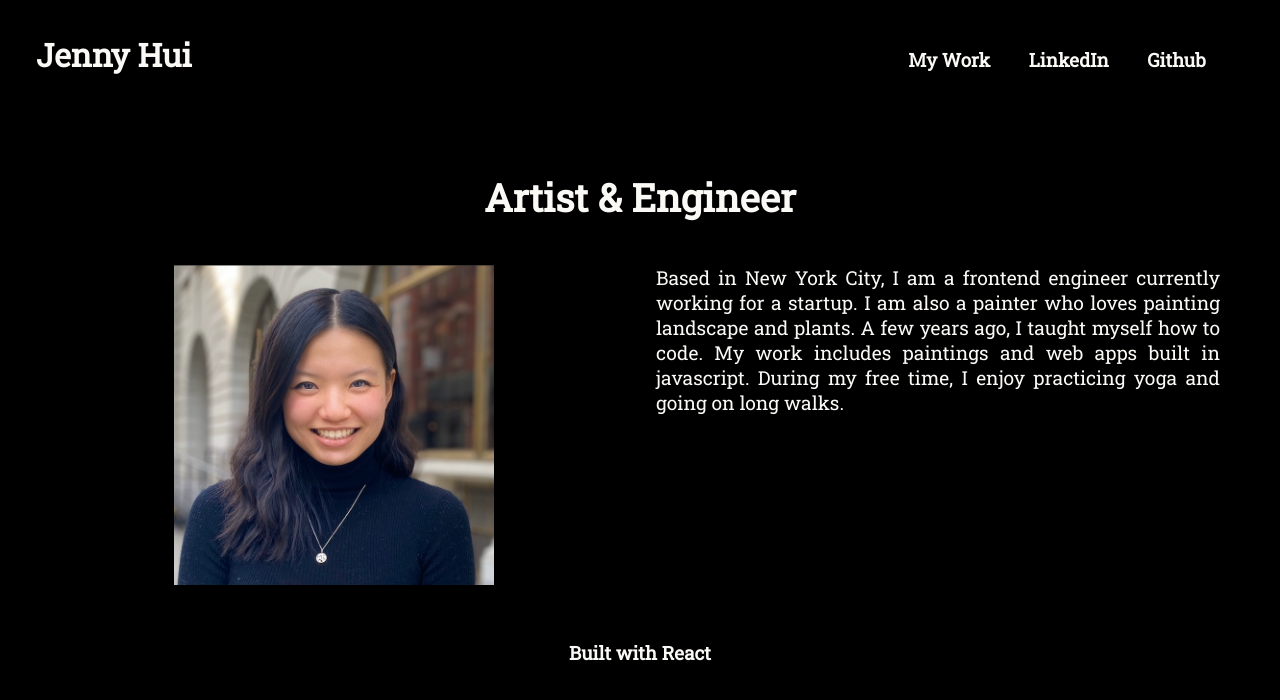
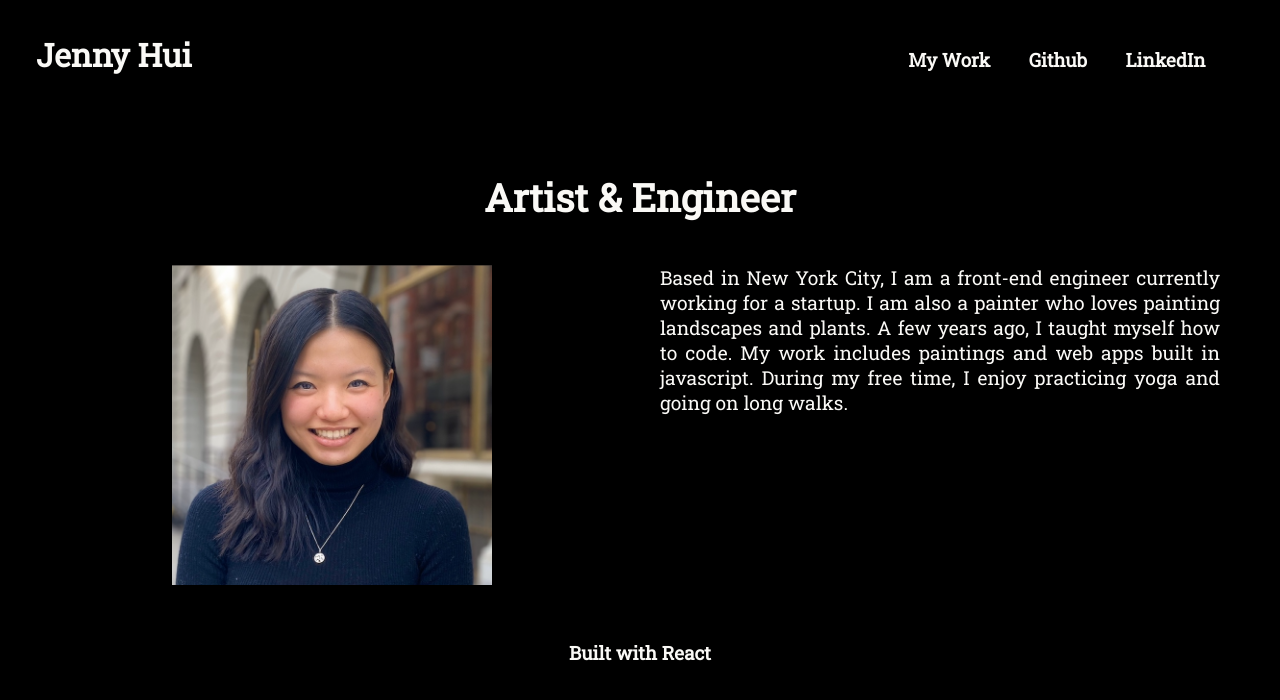
Before and after one commit to jennyhuii/personal-website, a React (Create React App) app: page / in a window 1280 px wide. Shown: the top 700 px of the page. Built offline with nearby package versions, Linux system fonts and the light colour scheme.

Commit message:
color changes

```diff
--- a/src/components/Header.jsx
+++ b/src/components/Header.jsx
@@ -79,8 +79,8 @@ const Header = () => {
             <StyledHomeLink to="/"><h1>Jenny Hui</h1></StyledHomeLink>
             <StyledList>
                 <StyledListItem><StyledLink to="/my-work"><h3>My Work</h3></StyledLink></StyledListItem>
+                <StyledListItem><StyledAnchor href='https://www.github.com/jennyhuii'><h3>Github</h3></StyledAnchor></StyledListItem>
                 <StyledListItem><StyledAnchor href='https://www.linkedin.com/in/jennyhui93'><h3>LinkedIn</h3></StyledAnchor></StyledListItem>
-                <StyledListItem><StyledAnchor href='https://www.github.com/jennyhuii'><h3>Github</h3></StyledAnchor></StyledListItem>
             </StyledList>
         </StyledHeaderContainer>
     )
--- a/src/constants/Styles.jsx
+++ b/src/constants/Styles.jsx
@@ -24,7 +24,7 @@ export const StyledContentContainer = styled.div`
     max-width: 1200px;
     margin: 0 auto;
     display: grid;
-    grid-gap: 1.5rem;
+    grid-gap: 2rem;
     grid-template-columns: repeat(2, 1fr);
 `
 
--- a/src/pages/Home.jsx
+++ b/src/pages/Home.jsx
@@ -20,8 +20,8 @@ const Home = () => {
             <StyledContentContainer>
                 <AlignCenterContainer><StyledImage src={Headshot} height={'20rem'} /></AlignCenterContainer>
                 <StyledText>
-                    Based in New York City, I am a frontend engineer currently working for a startup.
-                    I am also a painter who loves painting landscape and plants.
+                    Based in New York City, I am a front-end engineer currently working for a startup.
+                    I am also a painter who loves painting landscapes and plants.
                     A few years ago, I taught myself how to code.
                     My work includes paintings and web apps built in javascript.
                     During my free time, I enjoy practicing yoga and going on long walks.
--- a/src/pages/Work.jsx
+++ b/src/pages/Work.jsx
@@ -13,8 +13,7 @@ import WhiteLilies from '../images/white-lilies.png';
 import Sunflowers from '../images/sunflowers.png';
 
 const StyledImageContainer = styled.div`
-    background-color: #FAF9F6;
-    padding: 2rem 1.25rem 2rem 1.25rem;
+    padding: 1rem 1rem 2rem 1rem;
     justify-content: center;
 `
 
```
